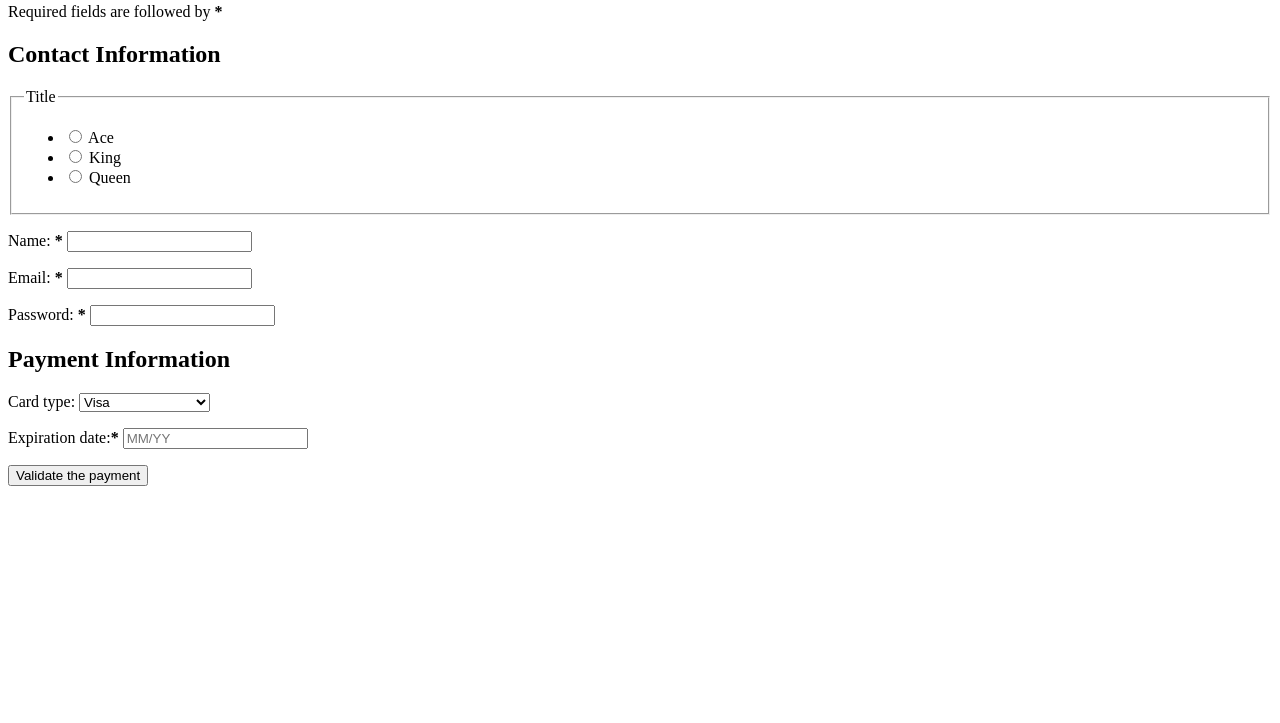
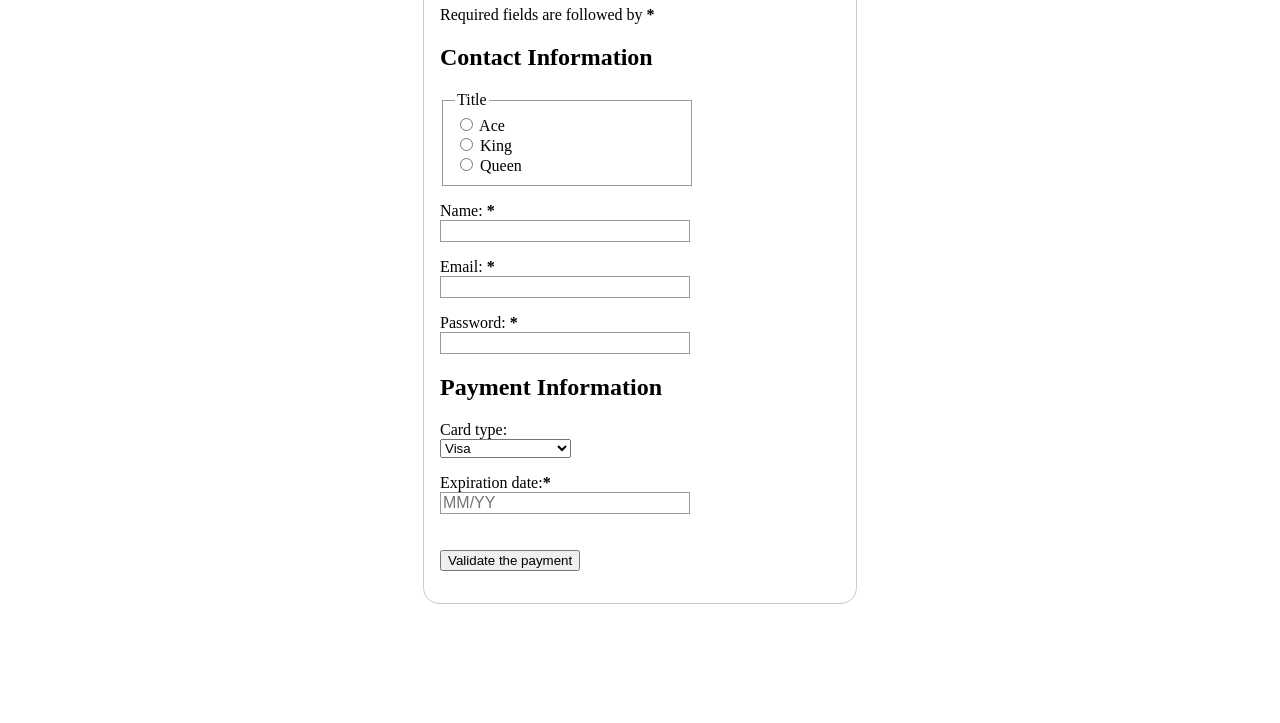
Before and after one commit to slivermarkr/INTERMEDIATE-HTML-CSS, a plain HTML site: page HTML/05-form/11-mdn.html in a window 1280 px wide. Shown: the part 77-800 px from the top of the page. Drawn offline with Linux system fonts and the light colour scheme.

Commit message:
added some styles

```diff
--- a/HTML/05-form/11-mdn.html
+++ b/HTML/05-form/11-mdn.html
@@ -4,6 +4,84 @@
     <meta charset="UTF-8">
     <meta name="viewport" content="width=device-width, initial-scale=1.0">
     <title>Document</title>
+    <style>
+        h1 {
+  margin-top: 0;
+}
+
+ul {
+  margin: 0;
+  padding: 0;
+  list-style: none;
+}
+
+form {
+  margin: 0 auto;
+  width: 400px;
+  padding: 1em;
+  border: 1px solid #ccc;
+  border-radius: 1em;
+}
+
+div + div {
+  margin-top: 1em;
+}
+
+label span {
+  display: inline-block;
+  text-align: right;
+}
+
+input,
+textarea {
+  font: 1em sans-serif;
+  width: 250px;
+  box-sizing: border-box;
+  border: 1px solid #999;
+}
+
+input[type="checkbox"],
+input[type="radio"] {
+  width: auto;
+  border: none;
+}
+
+input:focus,
+textarea:focus {
+  border-color: #000;
+}
+
+textarea {
+  vertical-align: top;
+  height: 5em;
+  resize: vertical;
+}
+
+fieldset {
+  width: 250px;
+  box-sizing: border-box;
+  border: 1px solid #999;
+}
+
+button {
+  margin: 20px 0 0 0;
+}
+
+label {
+  position: relative;
+  display: inline-block;
+}
+
+p label {
+  width: 100%;
+}
+
+label em {
+  position: absolute;
+  right: 5px;
+  top: 20px;
+}
+    </style>
 </head>
 <body>
     <form>
```
